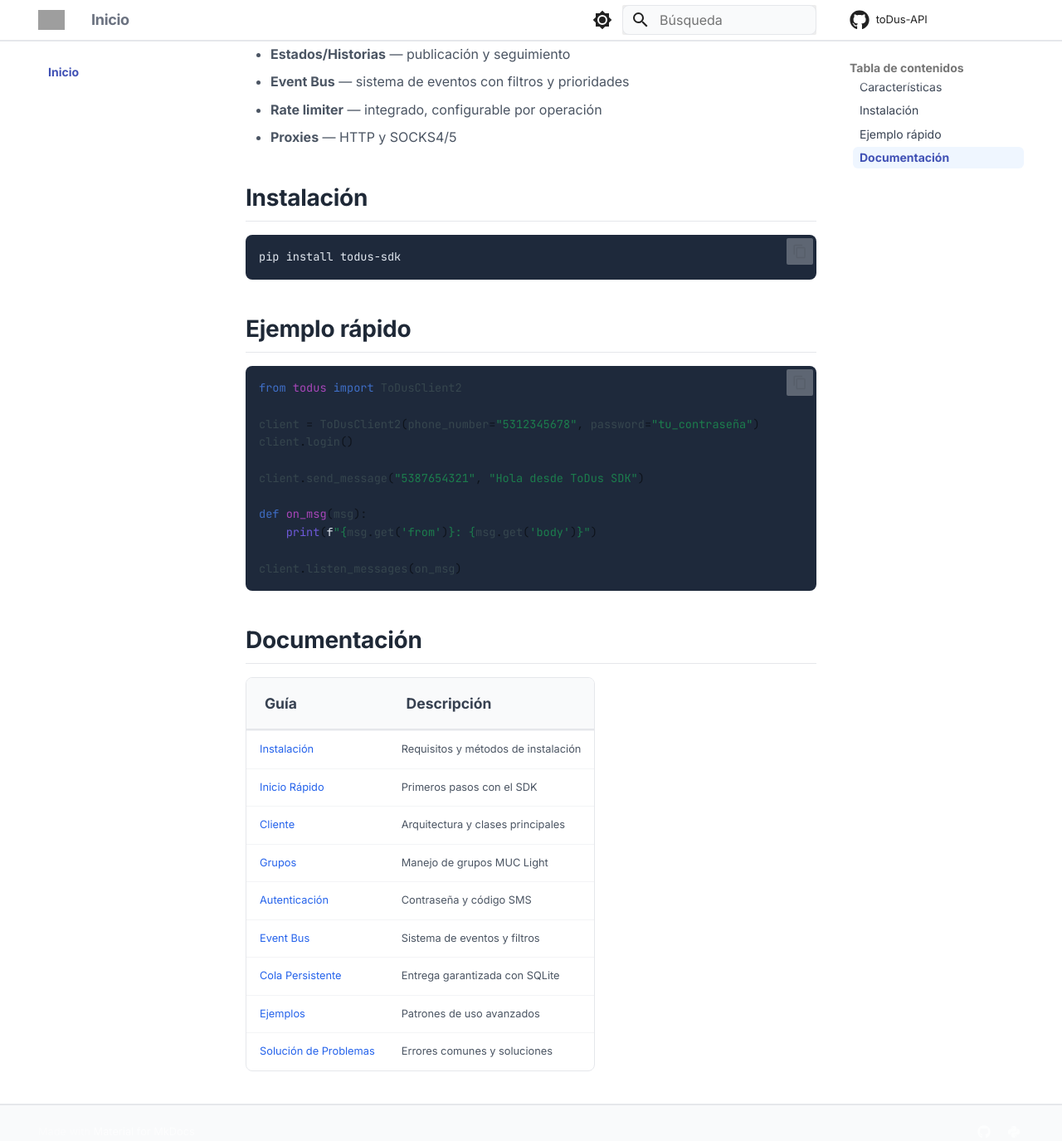
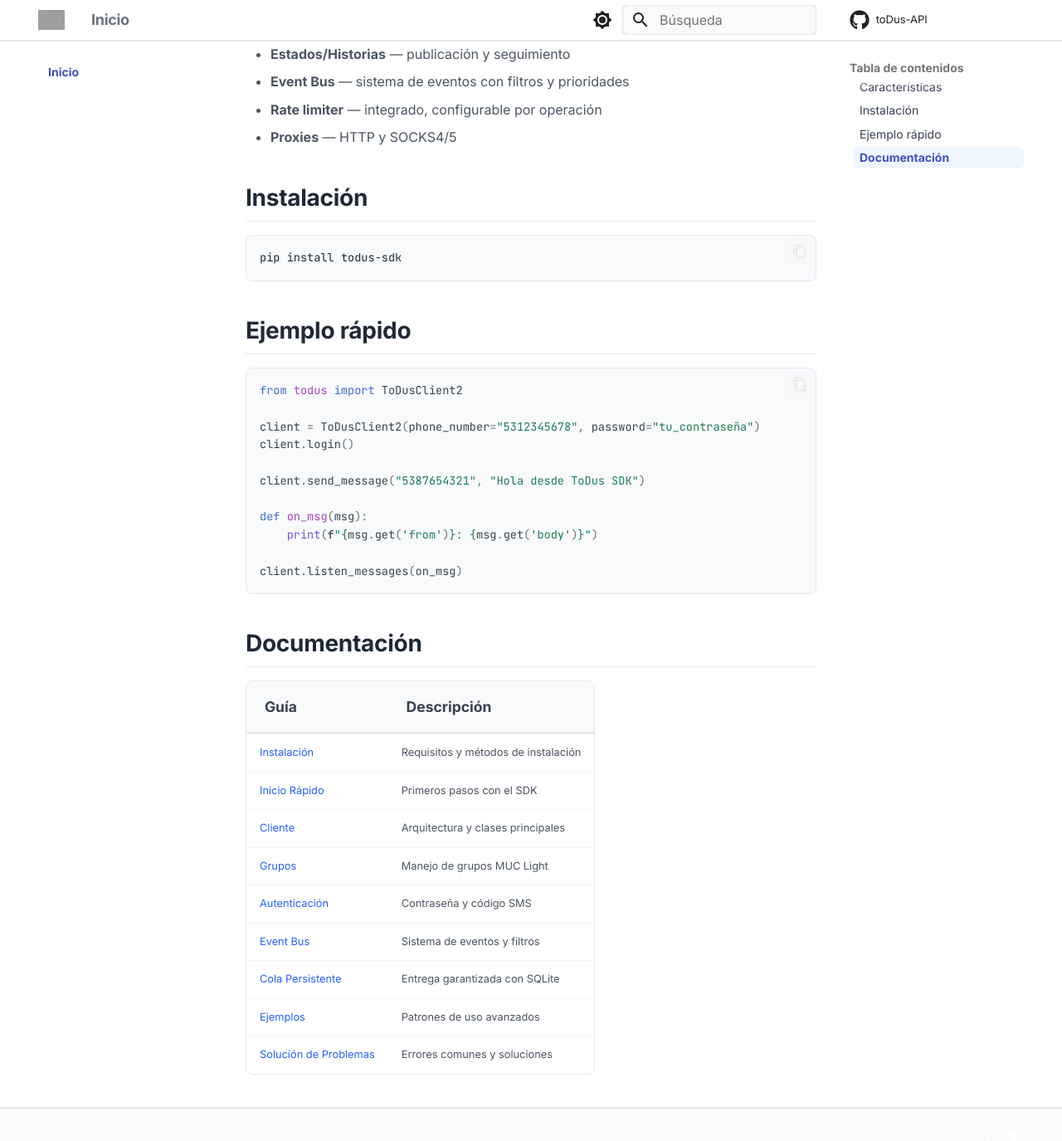
Before and after one commit to nyxthor-dev/toDus-SDK, an MkDocs documentation site: the page built from docs/index.md, in a window 1280 px wide and 1400 px high, scrolled down 486 px. Shown: the top 1375 px of the window at 83% size. Built offline with MkDocs 1.6.1 and Material for MkDocs 9.7.7, drawn with Linux system fonts in a browser that asks for light colours; comment, search, counter and statistics services are not loaded; grey boxes are pictures that could not be loaded.

Commit message:
codigo claro en modo claro

```diff
--- a/docs/stylesheets/extra.css
+++ b/docs/stylesheets/extra.css
@@ -137,13 +137,18 @@
 }
 
 .md-typeset pre > code {
-  background-color: #1e293b;
-  color: #e2e8f0;
-  border: none;
+  background-color: #f8fafc;
+  color: #1e293b;
+  border: 1px solid #e2e8f0;
   border-radius: 8px;
   padding: 16px;
   font-size: 0.85em;
   line-height: 1.6;
+}
+
+.md-typeset pre {
+  background-color: #f8fafc;
+  border-radius: 8px;
 }
 
 /* Tables */
```
